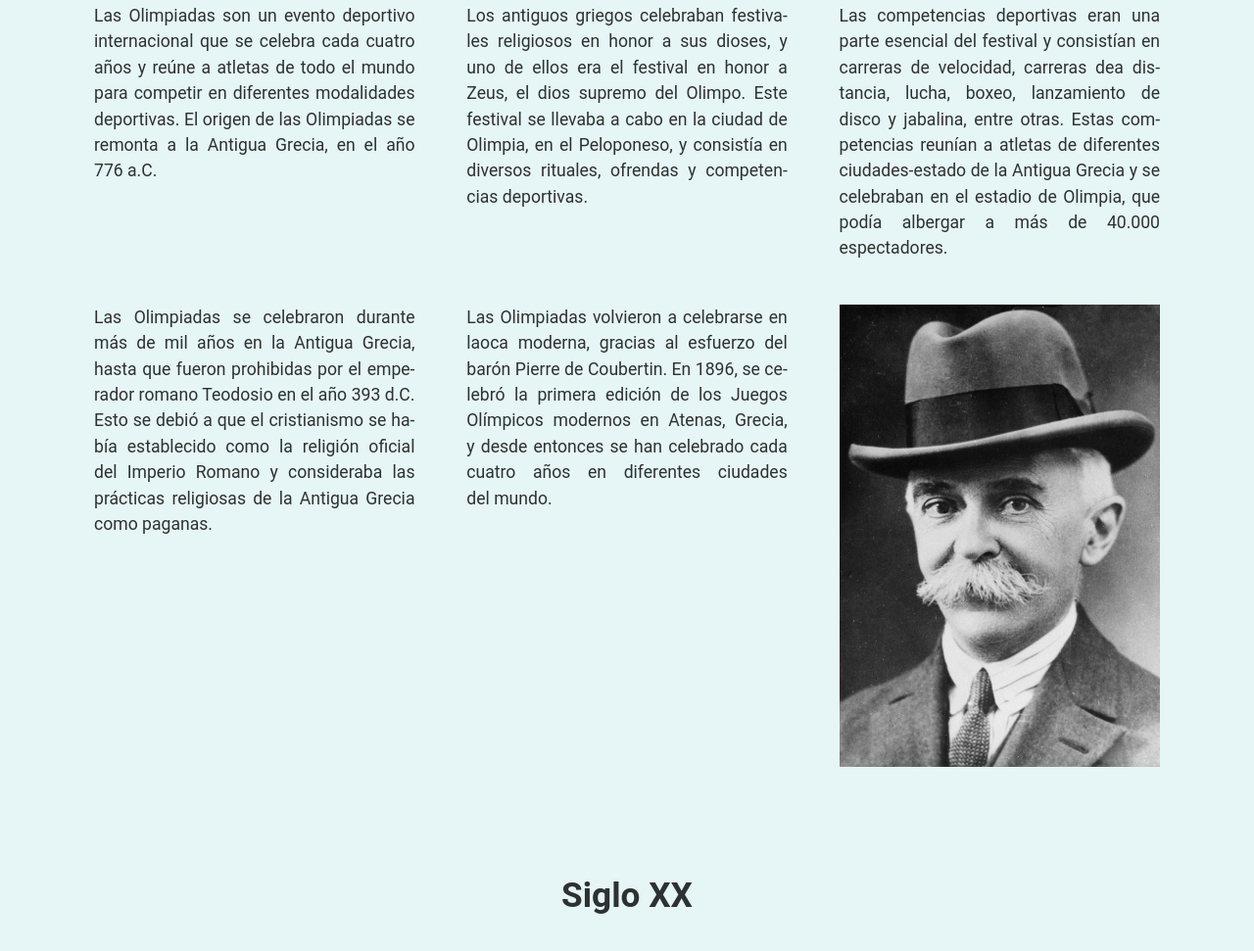
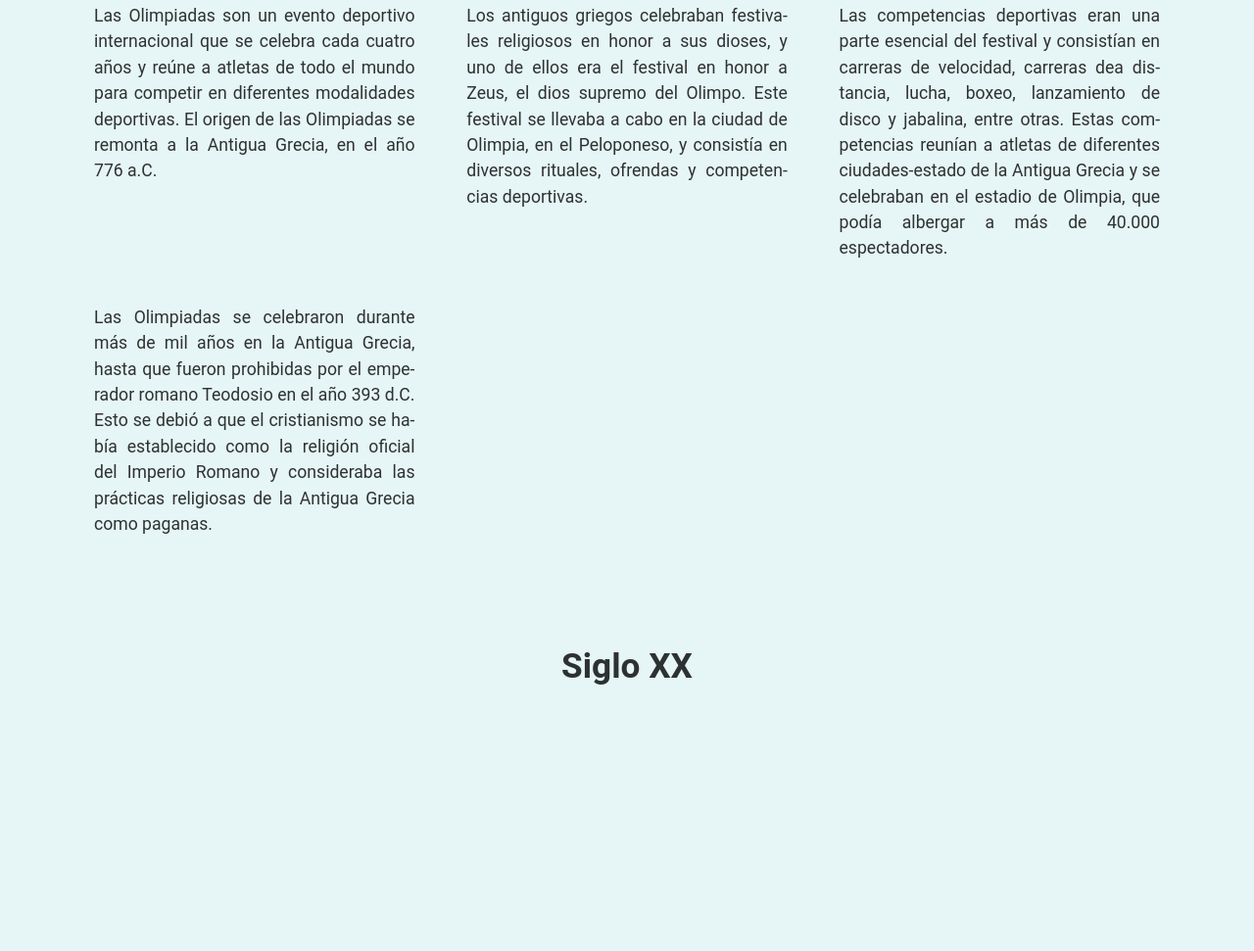
Before and after one commit to Designoper/olimpiadas2024, a plain HTML site: page index.html in a window 1280 px wide. Shown: the part 459-1430 px from the top of the page at 98% size. After the commit the page ends 1315 px from the top, so only its background shows below. Drawn offline with Linux system fonts and the light colour scheme.

Commit message:
Checkpoint

```diff
--- a/assets/css/index.css
+++ b/assets/css/index.css
@@ -0,0 +1,32 @@
+main {
+	@media screen and (925px <=width) {
+		section {
+			/* grid-template-areas: "h2 h2 h2"
+				"p1 img p3"
+				"p2 img p4";
+
+			p {
+				&:nth-of-type(1) {
+					grid-area: p1;
+				}
+
+				&:nth-of-type(2) {
+					grid-area: p2;
+				}
+
+				&:nth-of-type(3) {
+					grid-area: p3;
+				}
+
+				&:nth-of-type(4) {
+					grid-area: p4;
+				}
+			}
+
+			img {
+				grid-area: img;
+				height: 100%;
+			} */
+		}
+	}
+}
--- a/index.html
+++ b/index.html
@@ -79,6 +79,8 @@
 				festival en honor a Zeus, el dios supremo del Olimpo. Este festival se llevaba a cabo en la ciudad de
 				Olimpia, en el Peloponeso, y consistía en diversos rituales, ofrendas y competencias deportivas.</p>
 
+			<!-- <img src="./assets/img/inicio/private/original/ciudad-olimpia.jpg"> -->
+
 			<p>Las competencias deportivas eran una parte esencial del festival y consistían en carreras de velocidad,
 				carreras dea distancia, lucha, boxeo, lanzamiento de disco y jabalina, entre otras. Estas competencias
 				reunían a atletas de diferentes ciudades-estado de la Antigua Grecia y se celebraban en el estadio de
@@ -89,12 +91,12 @@
 				establecido como la religión oficial del Imperio Romano y consideraba las prácticas religiosas de la
 				Antigua Grecia como paganas.</p>
 
-			<p>Las Olimpiadas volvieron a celebrarse en laoca moderna, gracias al esfuerzo del barón Pierre de
+			<!-- <p>Las Olimpiadas volvieron a celebrarse en laoca moderna, gracias al esfuerzo del barón Pierre de
 				Coubertin. En 1896, se celebró la primera edición de los Juegos Olímpicos modernos en Atenas, Grecia, y
 				desde entonces se han celebrado cada cuatro años en diferentes ciudades del mundo.</p>
 
 			<img src="./assets/img/inicio/private/original/pierre-de-coubertin.jpg" alt="image-alt" width="" height=""
-				loading="lazy">
+				loading="lazy"> -->
 
 		</section>
 
```
Also changed, not shown: assets/img/inicio/private/original/ciudad-olimpia.jpg (added).
